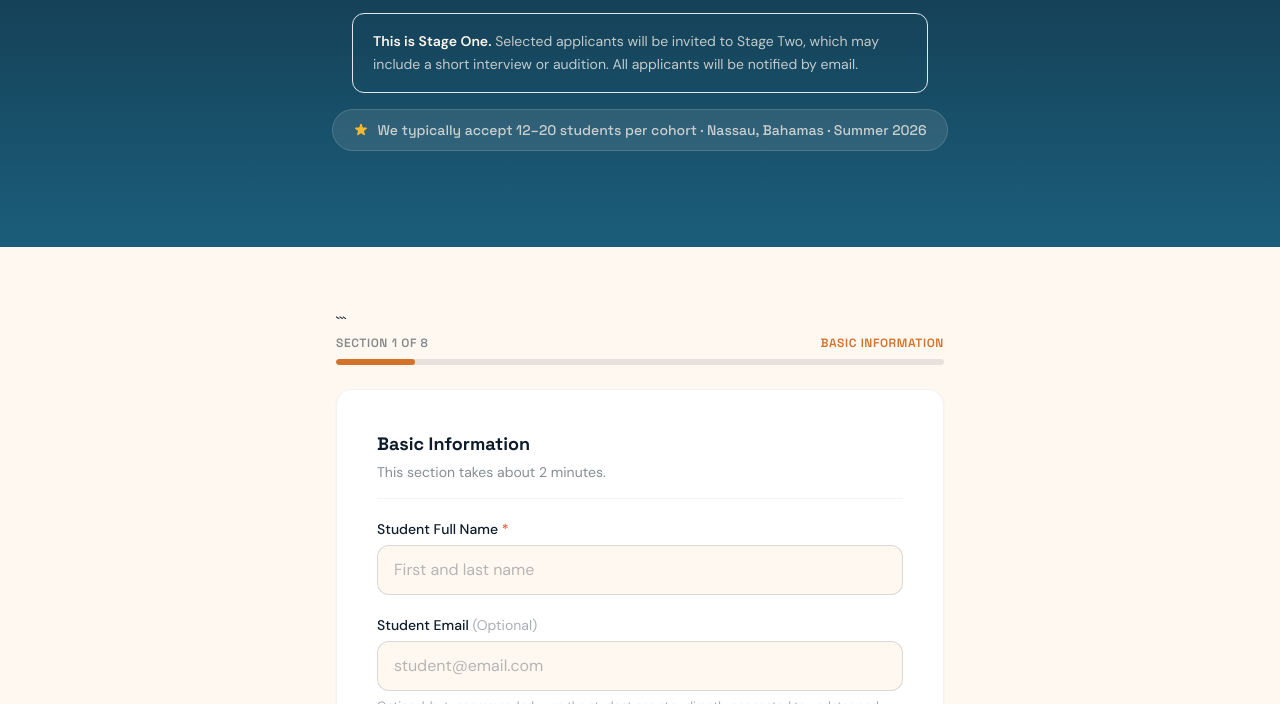
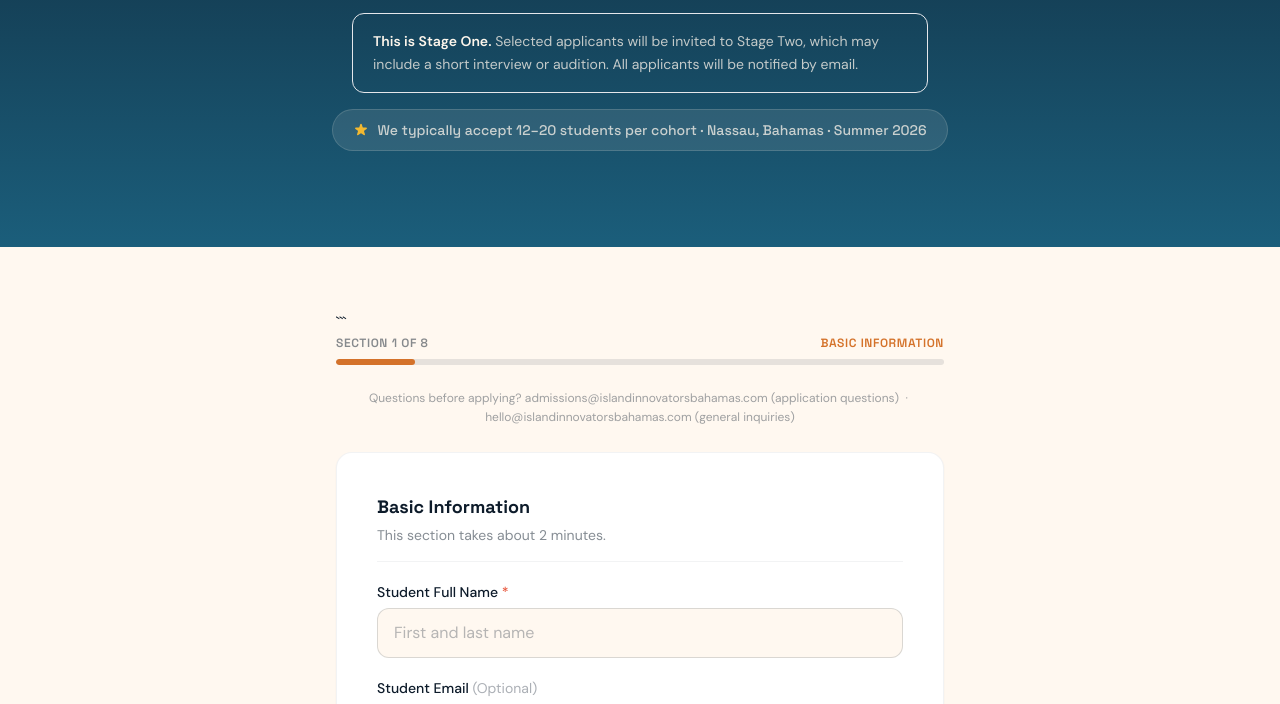
Before and after one commit to Island-Innovators-Bahamas/island-innovators-bahamas.github.io, a plain HTML site: page apply.html in a window 1280 px wide. Shown: the part 396-1100 px from the top of the page. Drawn offline with nearby package versions, Linux system fonts and the light colour scheme.

Commit message:
Update apply.html

```diff
--- a/apply.html
+++ b/apply.html
@@ -114,6 +114,10 @@
     <div class="h-1.5 bg-night/10 rounded-full overflow-hidden">
       <div id="progress-bar" class="h-full bg-orange rounded-full transition-all duration-500" style="width:12.5%"></div>
     </div>
+  </div>
+
+  <div class="max-w-2xl mx-auto px-4 sm:px-6 mb-6 text-center">
+    <p class="text-night/40 text-xs leading-relaxed">Questions before applying? <a href="mailto:admissions@islandinnovatorsbahamas.com" class="hover:text-orange transition-colors">admissions@islandinnovatorsbahamas.com</a> (application questions) &nbsp;·&nbsp; <a href="mailto:hello@islandinnovatorsbahamas.com" class="hover:text-orange transition-colors">hello@islandinnovatorsbahamas.com</a> (general inquiries)</p>
   </div>
 
   <form id="apply-form" novalidate class="bg-white rounded-2xl shadow-sm border border-night/5 overflow-hidden" action="https://formspree.io/f/mdaplvkw" method="POST">
```
